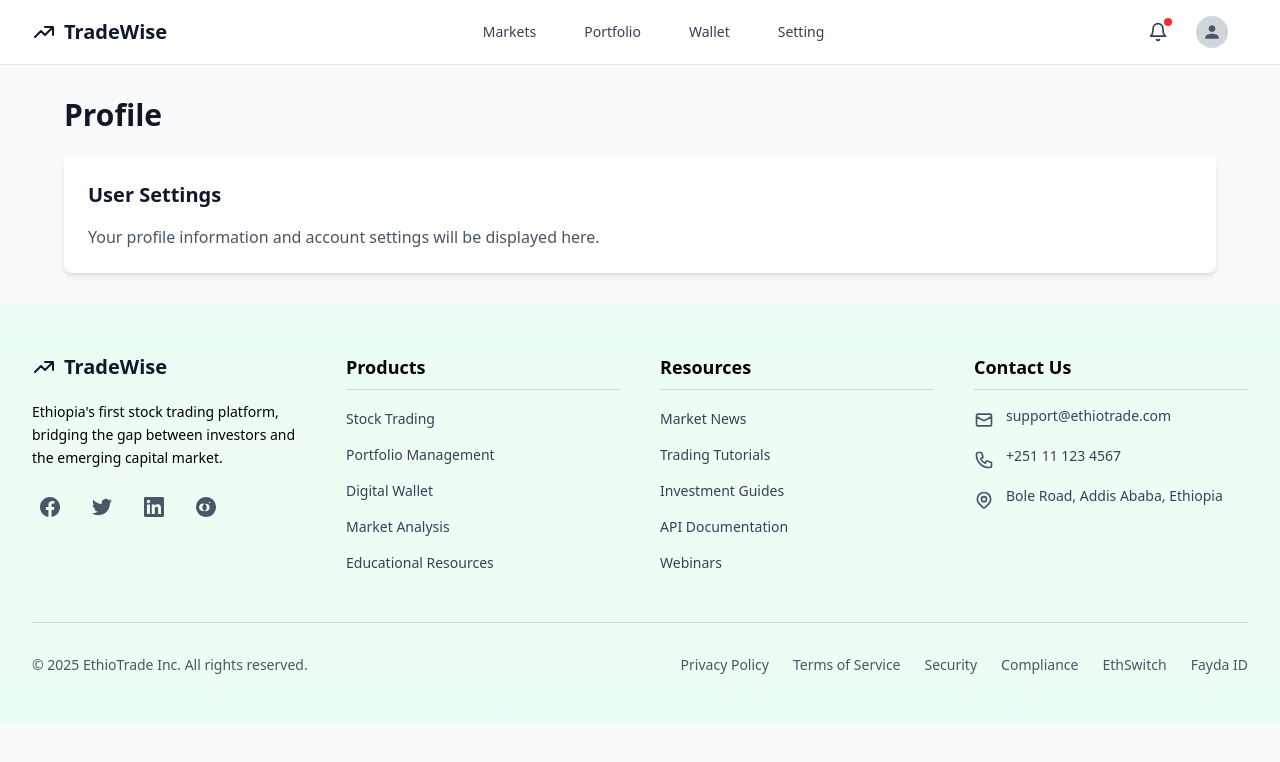
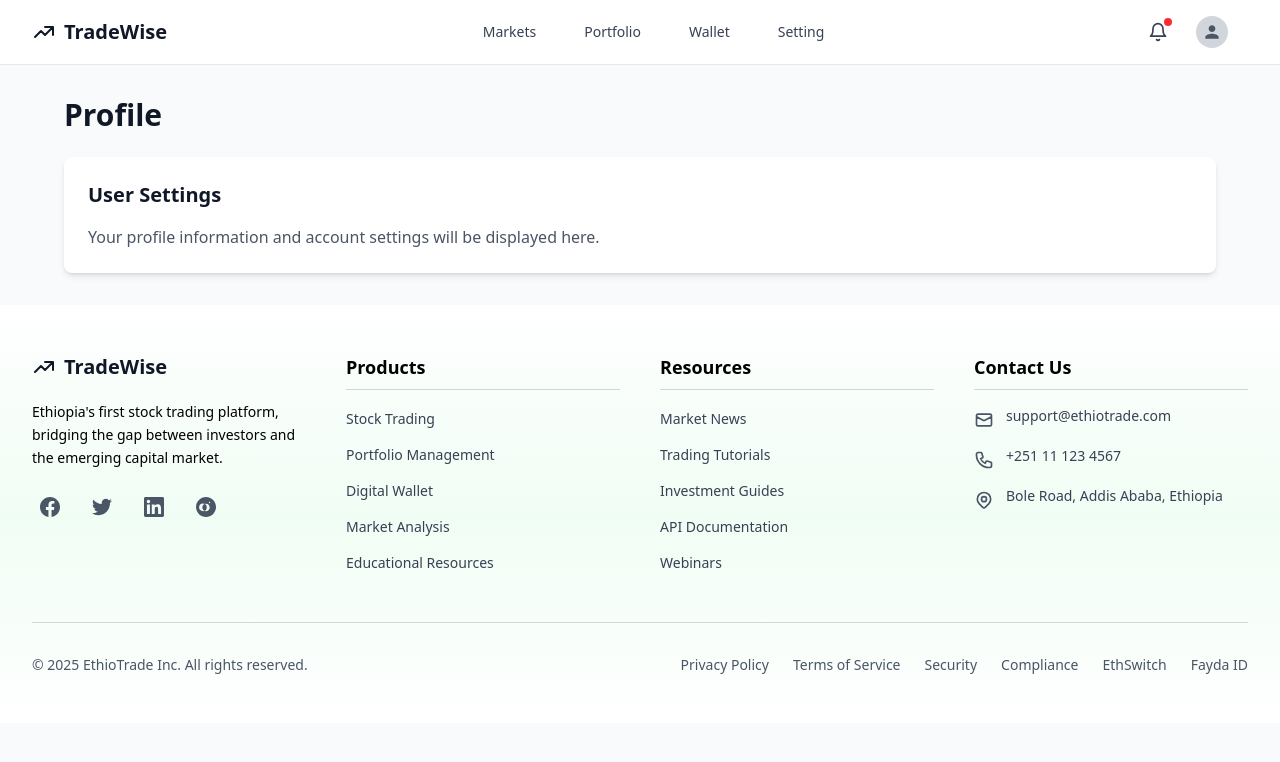
Before and after one commit to Awel7799/Ethio-stock-trading, a React (Vite) app in the folder client/: page /Setting in a window 1280 px wide. Shown: the top 762 px of the page. Built offline with nearby package versions, Linux system fonts and the light colour scheme; the HTML template or start-up script is replaced by a standard one.

Commit message:
coloring on footer changed

```diff
--- a/client/src/components/layout/Footer.jsx
+++ b/client/src/components/layout/Footer.jsx
@@ -79,7 +79,7 @@ const Footer = () => {
   };
 
   return (
-    <footer className="bg-gradient-to-b from-emerald-50 via-green-50 to-emerald-50 text-black">
+    <footer className="bg-gradient-to-b from-white via-green-50 to-white text-black">
       <div className="max-w-7xl mx-auto px-4 sm:px-6 lg:px-8 py-12">
         <div className="grid grid-cols-1 md:grid-cols-2 lg:grid-cols-4 gap-10 mb-12">
           {/* Company Information */}
```
